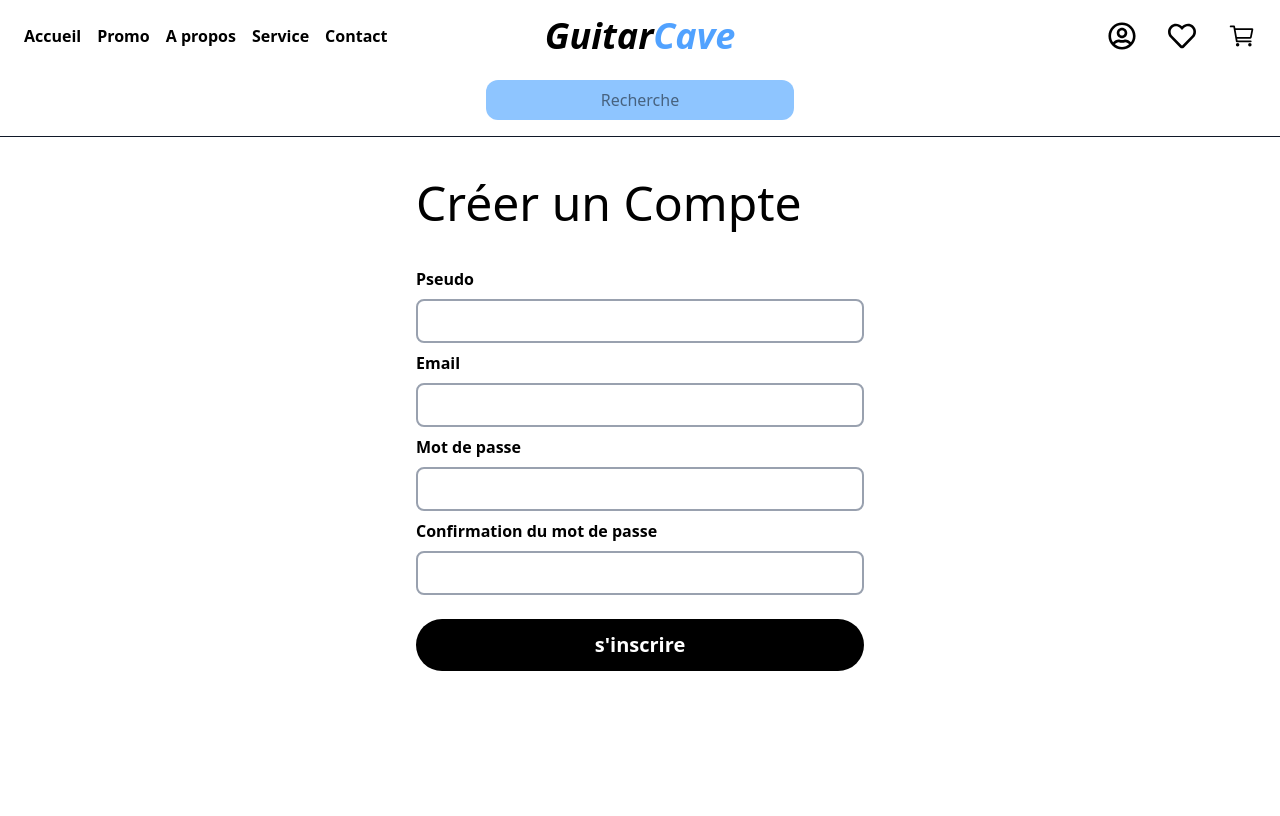
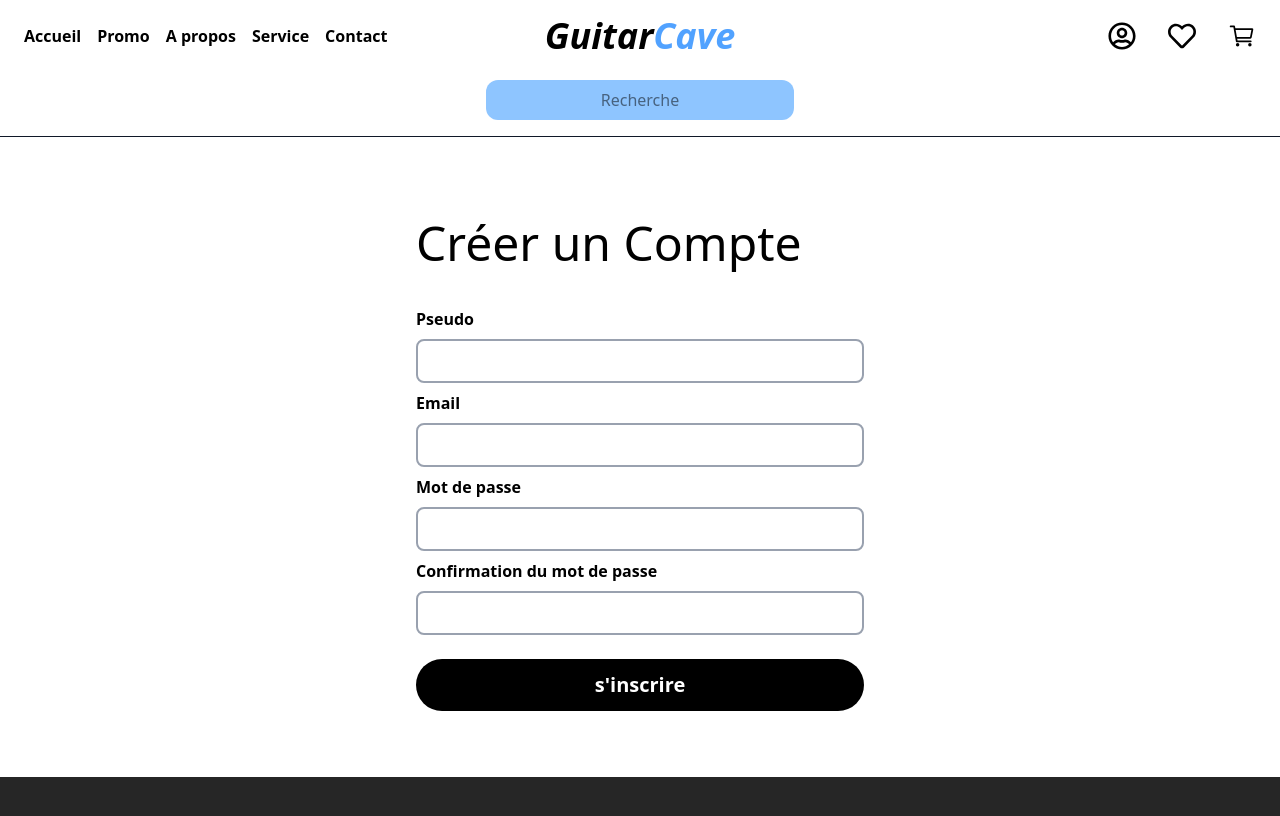
Before and after one commit to byp28/guitar-cave, a React (Vite) app: page /register in a window 1280 px wide. Shown: the top 816 px of the page. Built offline with nearby package versions, Linux system fonts and the light colour scheme.

Commit message:
Register M

```diff
--- a/src/App.tsx
+++ b/src/App.tsx
@@ -6,6 +6,7 @@ import Produit from './pages/Produit'
 import Cart from './pages/Cart'
 import Search from './pages/Search'
 import Register from './pages/Register'
+import Footer from './layouts/Footer'
 
 
 function App() {
@@ -23,6 +24,7 @@ function App() {
         <Route path='/product/:id' element={<Produit/>} />
         <Route path='/search' element={<Search/>} />
       </Routes>
+      <Footer/>
     </BrowserRouter>
 
     </>
--- a/src/layouts/Footer.tsx
+++ b/src/layouts/Footer.tsx
@@ -1,8 +1,8 @@
-import React from 'react'
+
 
 export default function Footer() {
   return (
-    <div className='w-full px-10 py-8 text-white'>
+    <div className='w-full h-40 bg-neutral-800 px-10 py-8 text-white'>
 
     </div>
   )
--- a/src/pages/Register.tsx
+++ b/src/pages/Register.tsx
@@ -2,7 +2,7 @@
 
 export default function Register() {
   return (
-    <div className="w-full h-140 p-4 gap-2 flex items-center justify-center flex-col">
+    <div className="w-full h-160 p-8 gap-2 flex items-center justify-center flex-col">
         <h4 className="py-8 w-md text-5xl">Créer un Compte</h4>
         <span className="w-md font-semibold">Pseudo</span>
         <input className="w-md p-2 text-md border-2 border-gray-400 outline-0 rounded-lg" name="pseudo" type="text" required />
--- a/src/pages/Search.tsx
+++ b/src/pages/Search.tsx
@@ -3,7 +3,7 @@ import Card from "../components/Card";
 
 export default function Search() {
   return (
-    <div className="w-full px-20 py-8 flex flex-col gap-12">
+    <div className="w-full px-20 py-14 flex flex-col gap-12">
         <span className="text-5xl max-lg:text-2xl font-semibold">Recherche : "Harlay"</span>
         <span className="px-2 py-2 bg-black hidden max-lg:flex items-center justify-center rounded-full text-xl text-white font-semibold">Filtre</span>
         <div className="w-full flex gap-4 justify-between max-lg:flex-col max-lg:justify-normal max-lg:gap-8">
```
